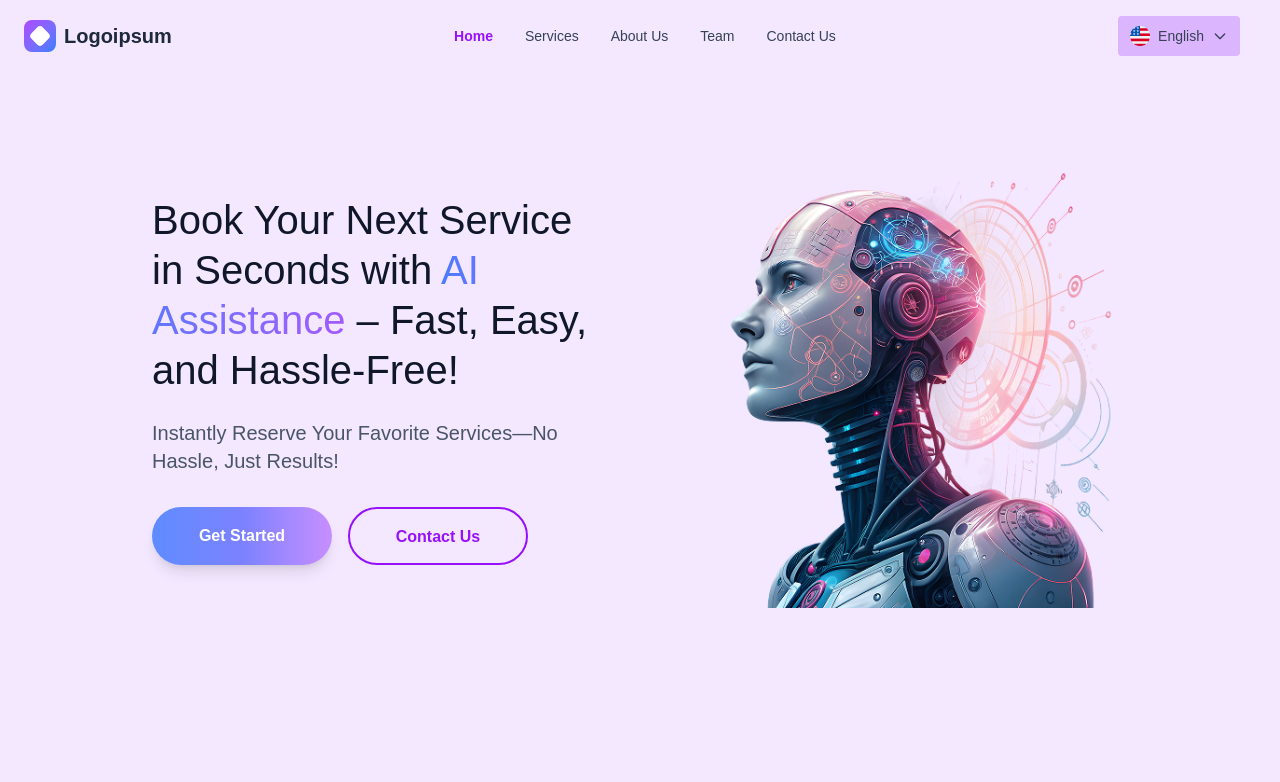
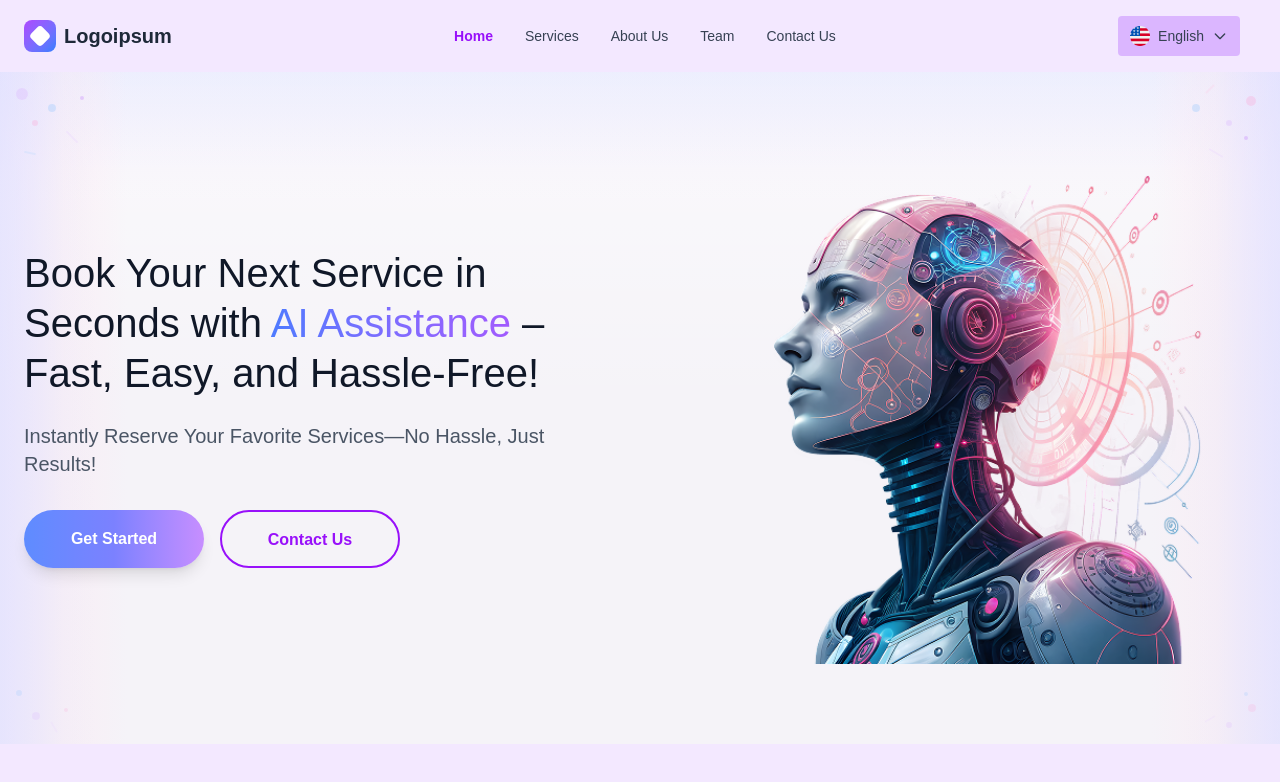
Before and after one commit to engrsakib/andre_graf-Service-Showcase-website, a Next.js app: page / in a window 1280 px wide. Shown: the top 782 px of the page. Built offline with nearby package versions, Linux system fonts and the light colour scheme.

Commit message:
hero section ready

```diff
--- a/src/components/hero-section.jsx
+++ b/src/components/hero-section.jsx
@@ -1,8 +1,5 @@
-
 "use client"
 import { useLanguage } from "@/context/language-context"
-
-
 
 export default function HeroSection() {
   const { currentLanguage } = useLanguage()
@@ -29,7 +26,56 @@ export default function HeroSection() {
   const content = heroContent[currentLanguage]
 
   return (
-    <section className="max-w-[80%] mx-auto px-6 py-12 lg:py-20">
+    <section className="relative bg-[#F5F3F8] overflow-hidden">
+      {/* Gradient lighting effect from navbar */}
+      <div className="absolute inset-0 bg-gradient-to-b from-white/60 via-transparent to-transparent"></div>
+      <div className="absolute top-0 left-0 right-0 h-32 bg-gradient-to-b from-purple-100/50 to-transparent"></div>
+      <div className="absolute top-0 left-0 right-0 h-24 bg-gradient-to-b from-blue-100/35 to-transparent"></div>
+
+      {/* Left side vertical gradient */}
+      <div className="absolute left-0 top-0 bottom-0 w-32 bg-gradient-to-r from-purple-200/60 via-pink-100/45 to-transparent"></div>
+      <div className="absolute left-0 top-0 bottom-0 w-24 bg-gradient-to-r from-blue-100/40 to-transparent"></div>
+
+      {/* Right side vertical gradient */}
+      <div className="absolute right-0 top-0 bottom-0 w-32 bg-gradient-to-l from-purple-200/60 via-pink-100/45 to-transparent"></div>
+      <div className="absolute right-0 top-0 bottom-0 w-24 bg-gradient-to-l from-blue-100/40 to-transparent"></div>
+      {/* Top left corner decoration */}
+      <div className="absolute top-0 left-0 w-40 h-40 opacity-30">
+        <div className="absolute top-4 left-4 w-3 h-3 bg-purple-300 rounded-full"></div>
+        <div className="absolute top-8 left-12 w-2 h-2 bg-blue-300 rounded-full"></div>
+        <div className="absolute top-12 left-8 w-1.5 h-1.5 bg-pink-300 rounded-full"></div>
+        <div className="absolute top-6 left-20 w-1 h-1 bg-purple-400 rounded-full"></div>
+        <div className="absolute top-16 left-16 w-4 h-0.5 bg-purple-200 rounded-full transform rotate-45"></div>
+        <div className="absolute top-20 left-6 w-3 h-0.5 bg-blue-200 rounded-full transform rotate-12"></div>
+      </div>
+
+      {/* Top right corner decoration */}
+      <div className="absolute top-0 right-0 w-40 h-40 opacity-30">
+        <div className="absolute top-6 right-6 w-2.5 h-2.5 bg-pink-300 rounded-full"></div>
+        <div className="absolute top-12 right-12 w-1.5 h-1.5 bg-purple-300 rounded-full"></div>
+        <div className="absolute top-8 right-20 w-2 h-2 bg-blue-300 rounded-full"></div>
+        <div className="absolute top-16 right-8 w-1 h-1 bg-purple-400 rounded-full"></div>
+        <div className="absolute top-4 right-16 w-3 h-0.5 bg-pink-200 rounded-full transform -rotate-45"></div>
+        <div className="absolute top-20 right-14 w-4 h-0.5 bg-purple-200 rounded-full transform rotate-30"></div>
+      </div>
+
+      {/* Bottom left corner decoration */}
+      <div className="absolute bottom-0 left-0 w-32 h-32 opacity-20">
+        <div className="absolute bottom-6 left-8 w-2 h-2 bg-purple-300 rounded-full"></div>
+        <div className="absolute bottom-12 left-4 w-1.5 h-1.5 bg-blue-300 rounded-full"></div>
+        <div className="absolute bottom-8 left-16 w-1 h-1 bg-pink-300 rounded-full"></div>
+        <div className="absolute bottom-4 left-12 w-3 h-0.5 bg-purple-200 rounded-full transform rotate-60"></div>
+      </div>
+
+      {/* Bottom right corner decoration */}
+      <div className="absolute bottom-0 right-0 w-32 h-32 opacity-20">
+        <div className="absolute bottom-8 right-6 w-2 h-2 bg-pink-300 rounded-full"></div>
+        <div className="absolute bottom-4 right-12 w-1.5 h-1.5 bg-purple-300 rounded-full"></div>
+        <div className="absolute bottom-12 right-8 w-1 h-1 bg-blue-300 rounded-full"></div>
+        <div className="absolute bottom-6 right-16 w-3 h-0.5 bg-purple-200 rounded-full transform -rotate-30"></div>
+      </div>
+
+      <div className="max-w-7xl mx-auto px-6 py-12 lg:py-20 relative z-10">
         <div className="flex flex-col lg:flex-row items-center gap-12 lg:gap-16">
           {/* Mobile: Robot image first */}
           <div className="lg:hidden w-full flex justify-center">
@@ -67,6 +113,7 @@ export default function HeroSection() {
             </div>
           </div>
         </div>
+      </div>
     </section>
   )
 }
```
Lines whose indentation alone changed are shown as unchanged.
